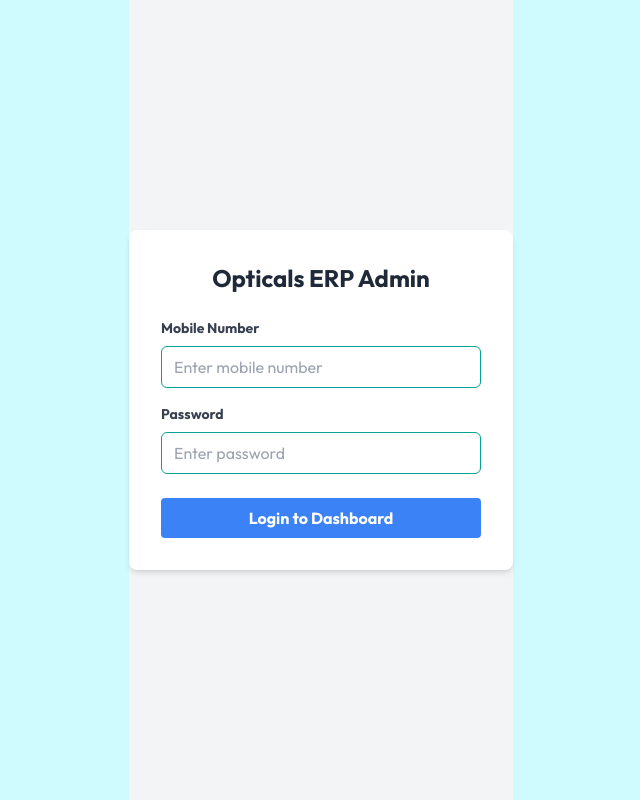
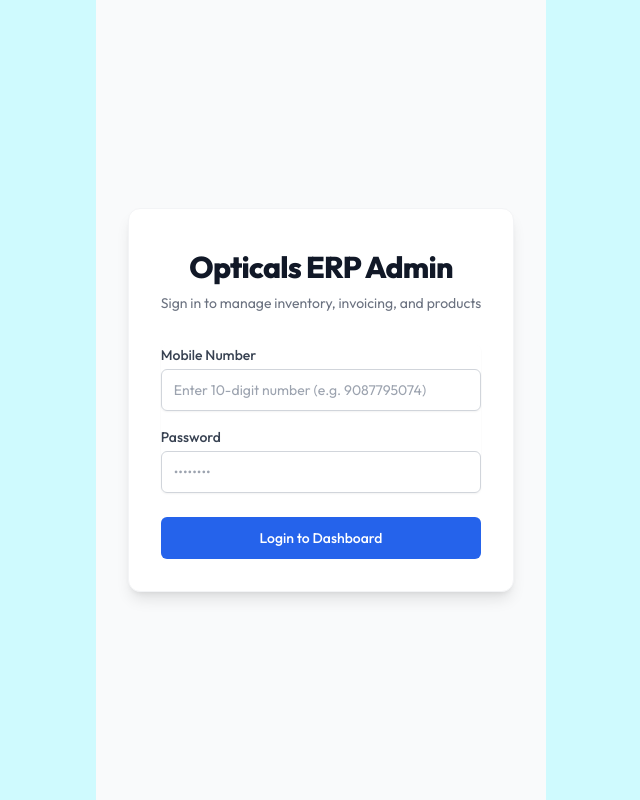
Before and after one commit to abuabrar1771/OpticalsERP, a React (Vite) app in the folder admin/: page / in a window 1280 px wide. Shown: the whole page, without its empty margins (319-959 px from the left). Built offline with nearby package versions, Linux system fonts and the light colour scheme.

Commit message:
updated aws hosting

```diff
--- a/admin/src/components/Login.jsx
+++ b/admin/src/components/Login.jsx
@@ -9,10 +9,10 @@ const Login = ({ setToken }) => {
     const [loading, setLoading] = useState(false);
     const navigate = useNavigate();
 
-    // Dynamically choose backend URI
+    // Dynamically choose your production or fallback backend link
     const backendUrl = import.meta.env.VITE_BACKEND_URL || "https://sacrifice-ravishing-nail.ngrok-free.dev";
 
-    // Global Axios Interceptor fallback rule: Forces Ngrok to skip warning interstitial page
+    // Global Fallback Header Rule to handle any background page queries across the application
     axios.defaults.headers.common['ngrok-skip-browser-warning'] = 'true';
 
     const onSubmitHandler = async (e) => {
@@ -20,16 +20,26 @@ const Login = ({ setToken }) => {
         try {
             setLoading(true);
 
-            // Clean up any extraneous whitespaces/formatting from phone values
-            const cleanMobile = mobileNumber.trim();
+            // 1. Clear out user whitespace
+            let cleanMobile = mobileNumber.trim();
 
+            // 2. Format phone to strict +91 structure (+919087795074)
+            if (!cleanMobile.startsWith('+')) {
+                if (cleanMobile.startsWith('91') && cleanMobile.length > 10) {
+                    cleanMobile = `+${cleanMobile}`;
+                } else {
+                    cleanMobile = `+91${cleanMobile}`;
+                }
+            }
+
+            // 3. Dispatch secure network payload
             const response = await axios.post(`${backendUrl}/api/user/login`, {
                 mobileNumber: cleanMobile,
                 password: password
             }, {
                 headers: {
                     'Content-Type': 'application/json',
-                    'ngrok-skip-browser-warning': 'true' // <-- Explicit safety request bypass
+                    'ngrok-skip-browser-warning': 'true' // Forces Ngrok to skip warning screens completely
                 }
             });
 
@@ -43,50 +53,71 @@ const Login = ({ setToken }) => {
                 toast.error(response.data.message || "Invalid credentials");
             }
         } catch (error) {
-            console.error("Login Error:", error);
-            toast.error(error.response?.data?.message || "Network Error: Connectivity failed.");
+            console.error("Login System Error:", error);
+            toast.error(error.response?.data?.message || "Network Error: Connectivity with database failed.");
         } finally {
             setLoading(false);
         }
     };
 
     return (
-        <div className="min-h-screen flex items-center justify-center bg-gray-100">
-            <form onSubmit={onSubmitHandler} className="bg-white p-8 rounded-lg shadow-md w-96">
-                <h2 className="text-2xl font-bold mb-6 text-center text-gray-800">Opticals ERP Admin</h2>
+        <div className="min-h-screen flex items-center justify-center bg-gray-50 py-12 px-4 sm:px-6 lg:px-8">
+            <div className="max-w-md w-full space-y-8 bg-white p-8 rounded-xl shadow-lg border border-gray-100">
+                <div>
+                    <h2 className="mt-2 text-center text-3xl font-extrabold text-gray-900 tracking-tight">
+                        Opticals ERP Admin
+                    </h2>
+                    <p className="mt-2 text-center text-sm text-gray-500">
+                        Sign in to manage inventory, invoicing, and products
+                    </p>
+                </div>
 
-                <div className="mb-4">
-                    <label className="block text-gray-700 text-sm font-bold mb-2">Mobile Number</label>
+                <form className="mt-8 space-y-6" onSubmit={onSubmitHandler}>
+                    <div className="rounded-md shadow-sm space-y-4">
+                        <div>
+                            <label className="block text-sm font-medium text-gray-700 mb-1">
+                                Mobile Number
+                            </label>
+                            <div className="relative rounded-md shadow-sm">
                                 <input
                                     type="text"
                                     value={mobileNumber}
                                     onChange={(e) => setMobileNumber(e.target.value)}
-                        placeholder="Enter mobile number"
-                        className="w-full px-3 py-2 border rounded-md focus:outline-none focus:ring-2 focus:ring-blue-500"
+                                    placeholder="Enter 10-digit number (e.g. 9087795074)"
+                                    className="appearance-none block w-full px-3 py-2.5 border border-gray-300 rounded-md placeholder-gray-400 text-gray-900 focus:outline-none focus:ring-blue-500 focus:border-blue-500 focus:z-10 sm:text-sm"
                                     required
                                 />
                             </div>
+                        </div>
 
-                <div className="mb-6">
-                    <label className="block text-gray-700 text-sm font-bold mb-2">Password</label>
+                        <div>
+                            <label className="block text-sm font-medium text-gray-700 mb-1">
+                                Password
+                            </label>
                             <input
                                 type="password"
                                 value={password}
                                 onChange={(e) => setPassword(e.target.value)}
-                        placeholder="Enter password"
-                        className="w-full px-3 py-2 border rounded-md focus:outline-none focus:ring-2 focus:ring-blue-500"
+                                placeholder="••••••••"
+                                className="appearance-none block w-full px-3 py-2.5 border border-gray-300 rounded-md placeholder-gray-400 text-gray-900 focus:outline-none focus:ring-blue-500 focus:border-blue-500 focus:z-10 sm:text-sm"
                                 required
                             />
                         </div>
+                    </div>
 
+                    <div>
                         <button
                             type="submit"
                             disabled={loading}
-                    className="w-full bg-blue-500 hover:bg-blue-600 text-white font-bold py-2 px-4 rounded focus:outline-none focus:shadow-outline transition duration-200"
+                            className={`group relative w-full flex justify-center py-2.5 px-4 border border-transparent text-sm font-medium rounded-md text-white ${
+                                loading ? 'bg-blue-400 cursor-not-allowed' : 'bg-blue-600 hover:bg-blue-700'
+                            } focus:outline-none focus:ring-2 focus:ring-offset-2 focus:ring-blue-500 transition duration-150 ease-in-out`}
                         >
-                    {loading ? 'Logging in...' : 'Login to Dashboard'}
+                            {loading ? 'Authenticating Profile...' : 'Login to Dashboard'}
                         </button>
+                    </div>
                 </form>
+            </div>
         </div>
     );
 };
```
Also changed, not shown: admin/src/pages/Inventory/StoreBilling.jsx (+40 -39 lines). Lines whose indentation alone changed are shown as unchanged.
